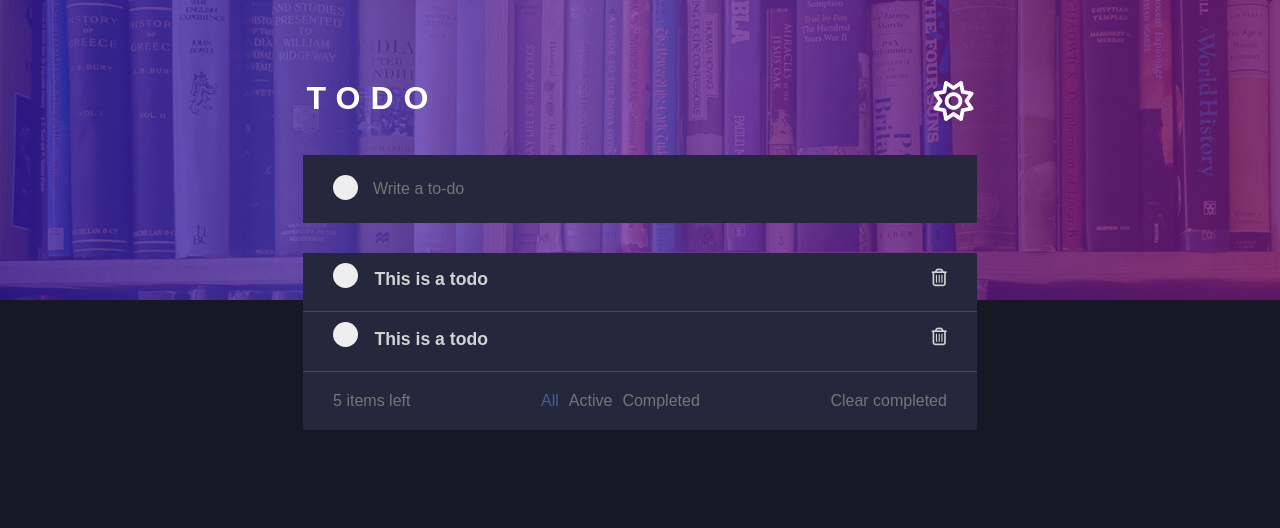
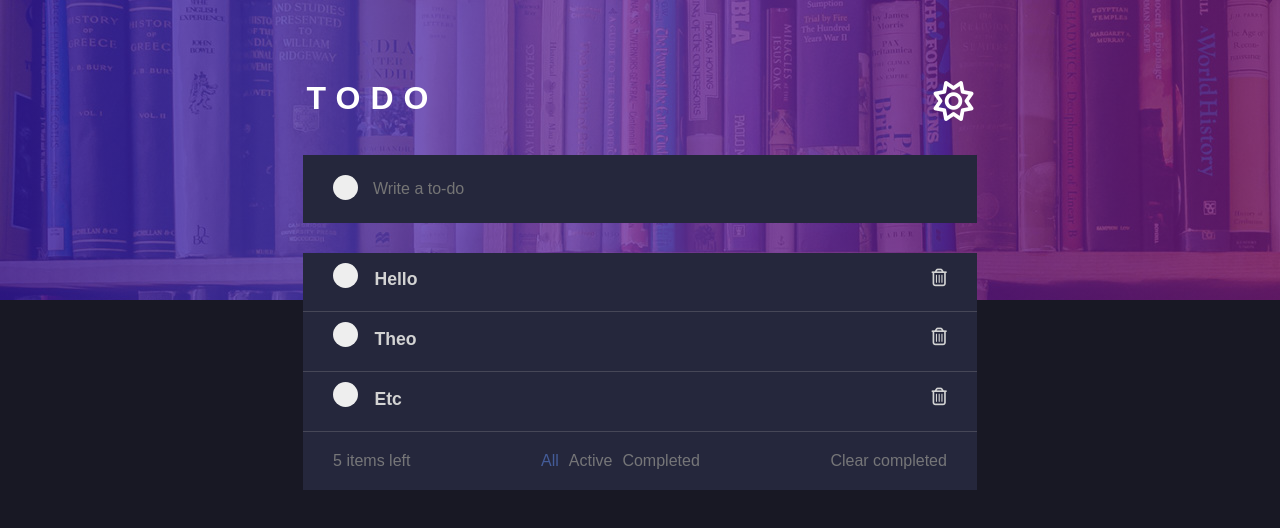
Before and after one commit to Robotron2/TodoReactApp, a React (Create React App) app: page / in a window 1280 px wide. Shown: the top 528 px of the page. Built offline with nearby package versions, Linux system fonts and the light colour scheme.

Commit message:
Mock TodoList displayed

```diff
--- a/src/components/Home.js
+++ b/src/components/Home.js
@@ -3,7 +3,7 @@ import TodoHeader from "./TodoHeader"
 
 const Home = () => {
 	const [newTodo, setNewTodo] = useState("Add todo")
-	const [allTodos, setAllTodos] = useState([])
+	const [allTodos, setAllTodos] = useState(["Hello", "Theo", "Etc"])
 
 	const handleChange = (e) => {
 		setNewTodo(e.target.value)
@@ -30,33 +30,24 @@ const Home = () => {
 							</div>
 						</form>
 						<div class="todos-container">
-							<div class="todo-border">
-								<div class="todos">
-									<label class="container">
+							{allTodos.map((todo) => {
+								return (
+									<div className="todo-border">
+										<div className="todos">
+											<label className="container">
 												<input type="checkbox" />
 												<span class="checkmark"></span>
 											</label>
-									<p class="todo-item">This is a todo</p>
+											<p class="todo-item">{todo}</p>
 
 											<span class="remove-todo">
 												<i class="fa fa-trash-o" aria-hidden="true"></i>
 											</span>
 										</div>
 									</div>
+								)
+							})}
 
-							<div class="todo-border">
-								<div class="todos">
-									<label class="container">
-										<input type="checkbox" />
-										<span class="checkmark"></span>
-									</label>
-									<p class="todo-item">This is a todo</p>
-
-									<span class="remove-todo">
-										<i class="fa fa-trash-o" aria-hidden="true"></i>
-									</span>
-								</div>
-							</div>
 							<div class="mini-nav">
 								<p>5 items left</p>
 								<div class="todo-type">
```
Lines whose indentation alone changed are shown as unchanged.
